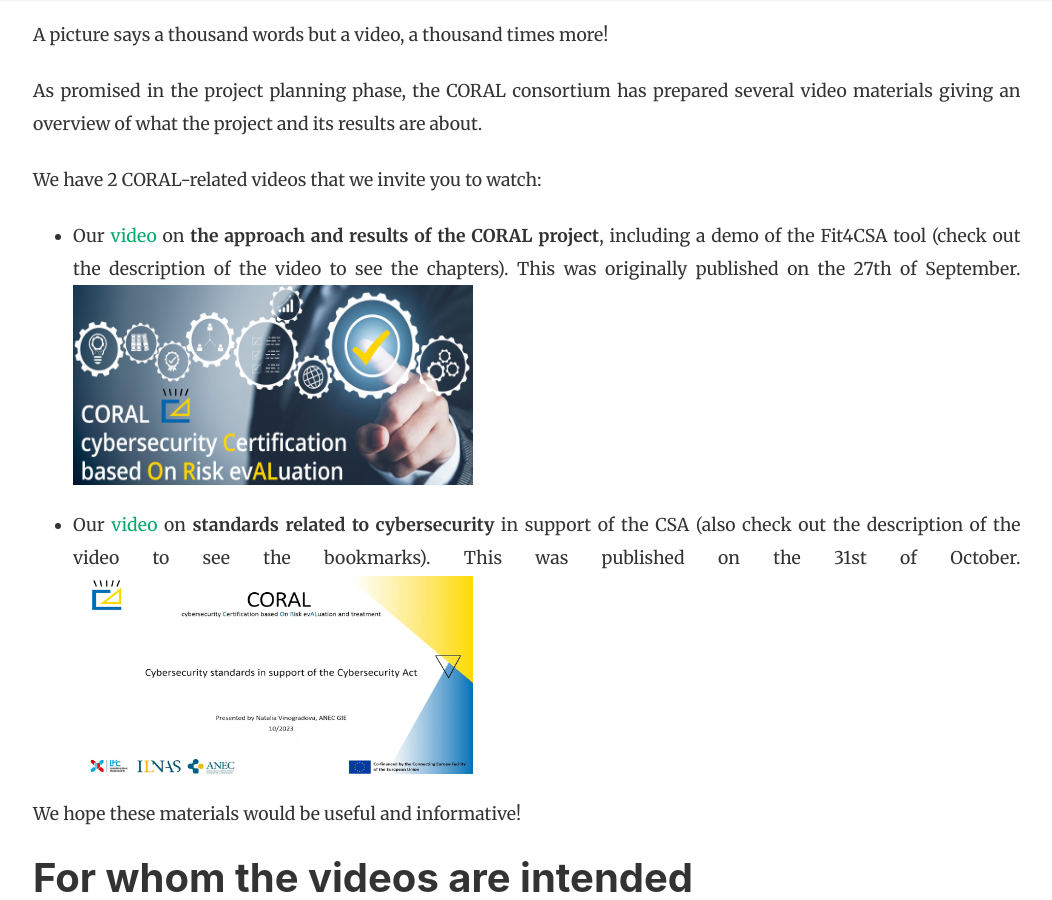
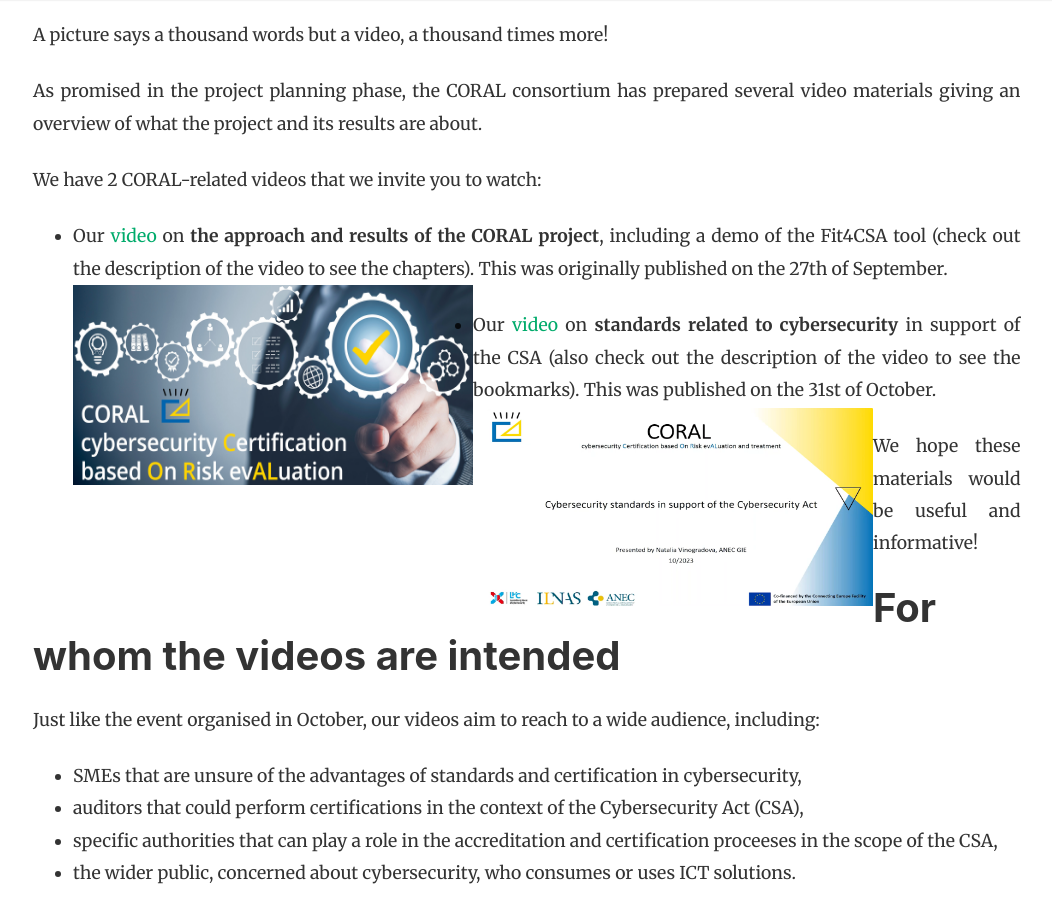
Before and after one commit to NC3-LU/coral-project, a Jekyll site: the page built from _posts/2023-10-31-videos-are-out.markdown, in a window 1280 px wide and 900 px high, scrolled down 364 px. Shown: the whole window, without its empty margins (67-1119 px from the left). Built offline with Jekyll 4.4.1, drawn with Linux system fonts in a browser that asks for light colours; nearby versions of some CDN libraries.

Commit message:
changed alignemnt of photos

```diff
--- a/_posts/2023-10-31-videos-are-out.markdown
+++ b/_posts/2023-10-31-videos-are-out.markdown
@@ -17,10 +17,10 @@
 
 We have 2 CORAL-related videos that we invite you to watch:
 * Our [video](https://www.youtube.com/watch?v=kmMHJ-lj4FY) on **the approach and results of the CORAL project**, including a demo of the Fit4CSA tool (check out the description of the video to see the chapters). This was originally published on the 27th of September.
-<img align="center" src="/assets/images/cover-coral-video2.png" alt="CORAL video 1" width=400 height=200 title="CORAL project main video">
+<img align="left" src="/assets/images/cover-coral-video2.png" alt="CORAL video 1" width=400 height=200 title="CORAL project main video">
 
 * Our [video](https://www.youtube.com/watch?v=0Kae3wdNgoY) on **standards related to cybersecurity** in support of the CSA (also check out the description of the video to see the bookmarks). This was published on the 31st of October.
-<img align="center" src="/assets/images/Screenshot-video2.png" alt="CORAL Video 2" width=400 height=200 title="CORAL Video on standards related to cybersecurity">
+<img align="left" src="/assets/images/Screenshot-video2.png" alt="CORAL Video 2" width=400 height=200 title="CORAL Video on standards related to cybersecurity">
 
 We hope these materials would be useful and informative!
 
```
